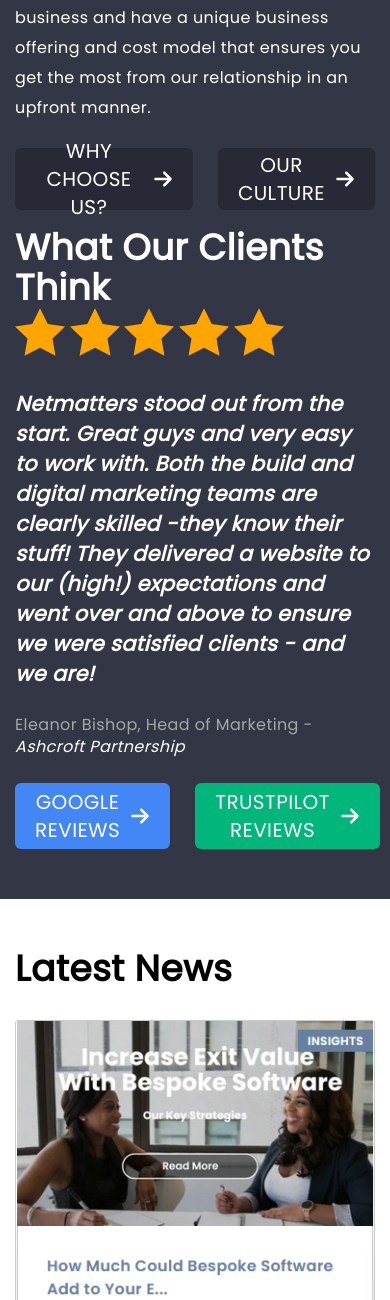
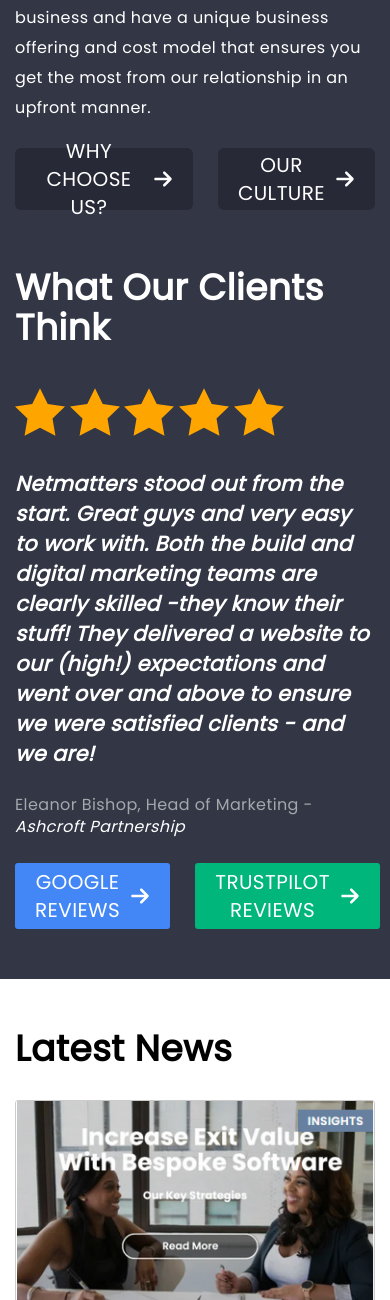
Before and after one commit to Rootytootyfrooty/NetMatters-SCS-Assessment1, a PHP site: page / in a window 390 px wide. Shown: the part 3820-5120 px from the top of the page. Run offline with PHP 8.4, Linux system fonts and the light colour scheme; some web fonts are replaced.

Commit message:
Polishing and readme
I've fiddled with bits of the layout all over the page and at different breakpoints. I've added a readme file of the current issues I'm having.

```diff
--- a/SCSS/layout/_carousel.scss
+++ b/SCSS/layout/_carousel.scss
@@ -39,6 +39,7 @@
 }
 .carousel {
     padding: rem(50) 0;
+    position: relative;
 }
 //Top carousel- image after header/nav bar
 
@@ -107,6 +108,7 @@
 
 .carousel-2,
 .carousel-3 {
+    position: relative;
     display: flex;
     flex-direction: row;
     justify-content: space-evenly;
@@ -114,6 +116,7 @@
     height: rem(70);
     gap: rem(50);
     > img {
+
         align-self: center;
         max-height: rem(70);
         padding: 0 rem(20);
@@ -126,6 +129,98 @@
     }
 }
 
+// case study logo images
+//logo-img img-1 to img- 7
+// .logo-img {
+//     // overflow-x: hidden;
+// }
+.img-1:hover + .cs1,
+    div:hover .cs1 {
+        display: block;
+        // overflow: visible;
+    }
+
+    .cs1 {
+    display:none;
+    position: absolute;
+    bottom: 100%;
+    left: 0;
+    // transform: translateY(-200%);
+    z-index: 9999;
+    padding-top: rem(50);
+    padding-bottom: rem(50);
+    text-decoration: none;
+    width: 280px;
+    height: 200px;
+    color: $bg-white;
+    background-color: $bg-midnight;
+    border: 3px solid $bg-midnight;
+    text-align: center;
+}
+// .cs1 {
+//     display:none;
+//     position: absolute;
+//     // bottom: 100%;
+//     left: 0;
+//     bottom: 0;
+//     transform: translateY(-100%);
+//     z-index: 9999;
+    // padding-top: rem(50);
+    // padding-bottom: rem(50);
+    // text-decoration: none;
+    // width: 280px;
+    // height: 200px;
+    // color: $bg-white;
+    // background-color: $bg-midnight;
+    // border: 3px solid $bg-midnight;
+// }
+
+
+    // .cs1 {
+    //     display:none;
+    //     position: absolute;
+    //     bottom: 100%;
+    //     left: 50%;
+    //     transform: translate(-50%, -10px);
+    //     z-index: 9999;
+    //     padding-top: rem(50);
+    //     padding-bottom: rem(50);
+    //     text-decoration: none;
+    //     width: 280px;
+    //     // height: 200px;
+    //     color: $bg-white;
+    //     background-color: $bg-midnight;
+    //     border: 3px solid $bg-midnight;
+    //     text-align: center;
+    //     white-space: nowrap;
+    // }
+    // img-1:hover .cs1 {
+    //     display: block;
+    // }
+// .img-1:hover {
+//         .cs1 {
+//             display: block;
+//         }
+// .carousel-3 {
+//     > img:hover {
+//         + .cs1 {
+//         display: block;
+//         }
+//     }
+//         // &::before {
+//         //     content: "";
+//         //     width: 0;
+//         //     height: 0;
+//         //     border-style: solid;
+//         //     border-width: 18px 35px 0 35px;
+//         //     border-color: $bg-midnight transparent transparent transparent;
+//         //     top: 100%;
+//         //     top: 100%;
+//         //     z-index: 13;
+//         //     position: absolute;
+//         // }
+//     }
+
 //breakpoints
 $screen-sm: 768px;
 $screen-md: 992px;
--- a/SCSS/layout/_footer.scss
+++ b/SCSS/layout/_footer.scss
@@ -9,7 +9,9 @@ footer {
     .footer-row {
         display: flex;
         flex-wrap: wrap;
-
+        a:hover {
+            text-decoration: underline;
+        }
         .footer-menu {
             min-width: 0;
             flex:100%;
@@ -44,9 +46,13 @@ footer {
         display: flex;
         flex: 20%;
         padding: rem(40) rem(15);
+        flex-grow: 1;
+        ul {
+            font-size: 0.8rem;
+        }
     }
     .footer-info {
-        flex-grow: 2;
+        width: rem(400);
     }
 }
 .logo-2 {
@@ -112,4 +118,12 @@ footer {
 
 .footer-cr {
     padding: rem(10) 0;
+    font-size: 0.8125rem;
+    a {
+        margin-left: 8px;
+        color: $bg-white;
+        &:hover {
+            text-decoration: underline;
+        }
+    }
 }
--- a/SCSS/layout/_nav-bar.scss
+++ b/SCSS/layout/_nav-bar.scss
@@ -207,9 +207,8 @@
     }
     .icon-ban {
         fill: $bg-white;
-        height: rem(19);
-        width: rem(25);
-        z-index: 11;
+        height: rem(32);
+        width: rem(32);
         padding-right: rem(10);
         vertical-align: middle;
       }
--- a/SCSS/layout/_news.scss
+++ b/SCSS/layout/_news.scss
@@ -7,6 +7,11 @@
         display: flex;
         align-items: center;
         justify-content: center;
+        text-decoration: none;
+        color: $bg-midnight;
+        &:hover {
+            text-decoration: underline;
+        }
     }
     @include sm {
     .news-top {
--- a/SCSS/layout/_services.scss
+++ b/SCSS/layout/_services.scss
@@ -10,6 +10,9 @@
 @include sm {
       .our-services {
         display: grid;
+        // grid-auto-rows: 0;
+        // grid-row: auto;
+        // grid-area: auto;
         grid-template-columns: 1fr 1fr;
         grid-template-rows: repeat(4, rem(291));
         gap: 20px;
@@ -46,7 +49,6 @@
     .vow1 {
       display: flex;
       align-items: center;
-      margin-top: 0;
       margin-bottom: rem(30);
       float: right;
       color: initial;
@@ -63,21 +65,21 @@
       display: none;
     }
     .vowg1 {
-      margin-top: 0;
       display: block;
     }
-    // .btn-sm {
-    //   margin-top: 0;
-    // }
   }
 
 @include md {
   .our-services {
     display: grid;
+    // grid-auto-rows: 0;
+    // grid-row: auto;
+    // grid-area: auto;
     grid-template-columns: repeat(12, 1fr);
     grid-template-rows: rem(378) rem(311) rem(311);
     gap: 1.25rem;
-    margin-top: 0;
+    margin-bottom: 1px;
+    padding-bottom: 0;
     p {
       padding-top: 0;
     }
@@ -90,11 +92,10 @@
     .tra    { grid-area: 3 / 7 / 4 / 13; }
 
     .vowg1 {
-      justify-self: end;
+      display: block;
       align-self: center;
       h3 {
         margin-top: 0;
-        margin-bottom: 0;
         font-size: 2.25rem;
         color: $bg-midnight;
       }
@@ -102,26 +103,25 @@
   }
 }
 @include lg {
+  .idk {
+    display: block;
+    height: 100px;
+    margin: 1px;
+    padding: 1px;
+  }
   .our-services {
     display: grid;
+    // grid-auto-rows: 0;
+    // grid-row: auto;
+    // grid-area: auto;
     grid-template-columns: repeat(12, 1fr);
     grid-template-rows: rem(334) rem(334);
+    margin-bottom: 0;
     gap: rem(24);
-
-    // .btn-sm {
-    //   margin-top: 0;
-    // }
+    grid-auto-rows: 0;
 
     p {
       padding-top: 0;
-    }
-    .vowg1 {
-        h3 {
-          margin-top: 0;
-          margin-bottom: 0;
-          font-size: 2.25rem;
-      }
-
     }
     .con    { grid-area: 1 / 1 / 2 / 5; }
     .sup    { grid-area: 1 / 5 / 2 / 9; }
--- a/SCSS/layout/_welcome.scss
+++ b/SCSS/layout/_welcome.scss
@@ -23,8 +23,12 @@
 .wel1 p {
     line-height: 1.875rem;
 }
-.wel1 h2 {
+.wel1 .h2up,
+.wel2 .h2up {
     margin-bottom: 40px;
+}
+.wel2 .h2up {
+    margin-top: 40px;
 }
 // buttons- welcome section 1 & 2; google; trustpilot;
 
@@ -48,6 +52,7 @@
     padding-bottom: 2rem;
     font-size: 20px;
     gap: rem(25);
+    border-radius: 6px;
     @include sm {
         flex-direction: row;
         justify-content: left;
@@ -56,7 +61,7 @@
 .btn-gg {
     background-color: $gg-blue;
     border: $gg-blue;
-    border-radius: rem(6);
+
     &:hover {
         background-color: $gg-blue-h;
     }
@@ -64,7 +69,7 @@
 .btn-tp {
     background-color: $tp-green;
     border: $tp-green;
-    border-radius: rem(6);
+
     &:hover {
         background-color: $tp-green-h;
     }
@@ -110,6 +115,9 @@
         padding: rem(10) rem(25);
         transform: translateY(100%);
     }
+        .wel2 .h2up {
+        margin-top: 0;
+    }
 }
 
 // 1200px breakpoint
@@ -121,13 +129,14 @@
             margin-left: 0;
         }
         .btn-wel,
-        .btn-wel2, {
+        .btn-wel2 {
             flex-direction: row;
             height: auto;
             gap: rem(10);
             line-height: rem(35);
         }
     }
+
 }
 
 // for star and arrow icons, see themes/icons.scss
--- a/SCSS/themes/_fonts.scss
+++ b/SCSS/themes/_fonts.scss
@@ -47,6 +47,7 @@ p {
     font-weight: 400;
     font-size: rem(43);
     margin-bottom: -50px;
+
 }
 .inline-title {
     margin: 0;
--- a/SCSS/utility/_containers.scss
+++ b/SCSS/utility/_containers.scss
@@ -13,7 +13,7 @@
 }
 .main {
     padding-top: 50px;
-    padding-bottom: 50px;
+    // padding-bottom: 50px;
 }
 
 //hero image/carousel
```
Also changed, not shown: index.html (+19 -14 lines), problems.txt (added, +31 -0 lines), CSS/styles.css.
